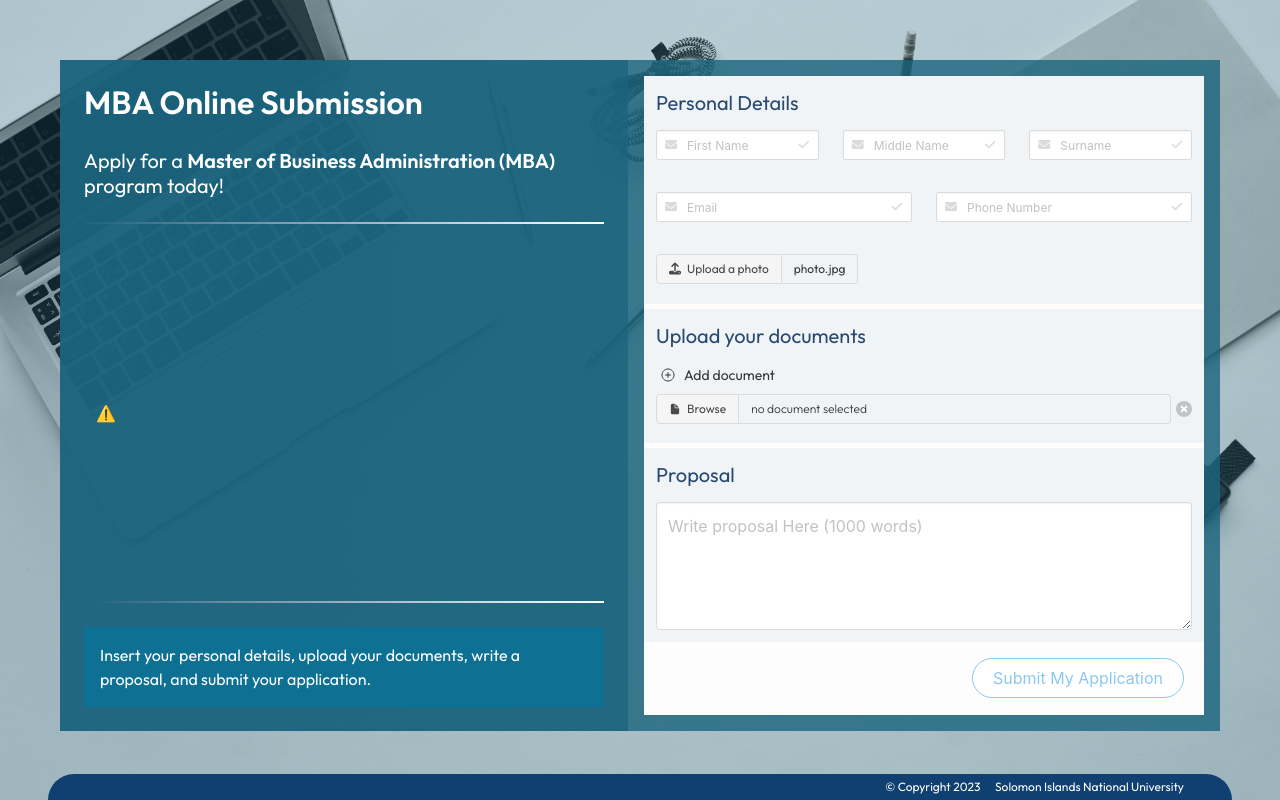
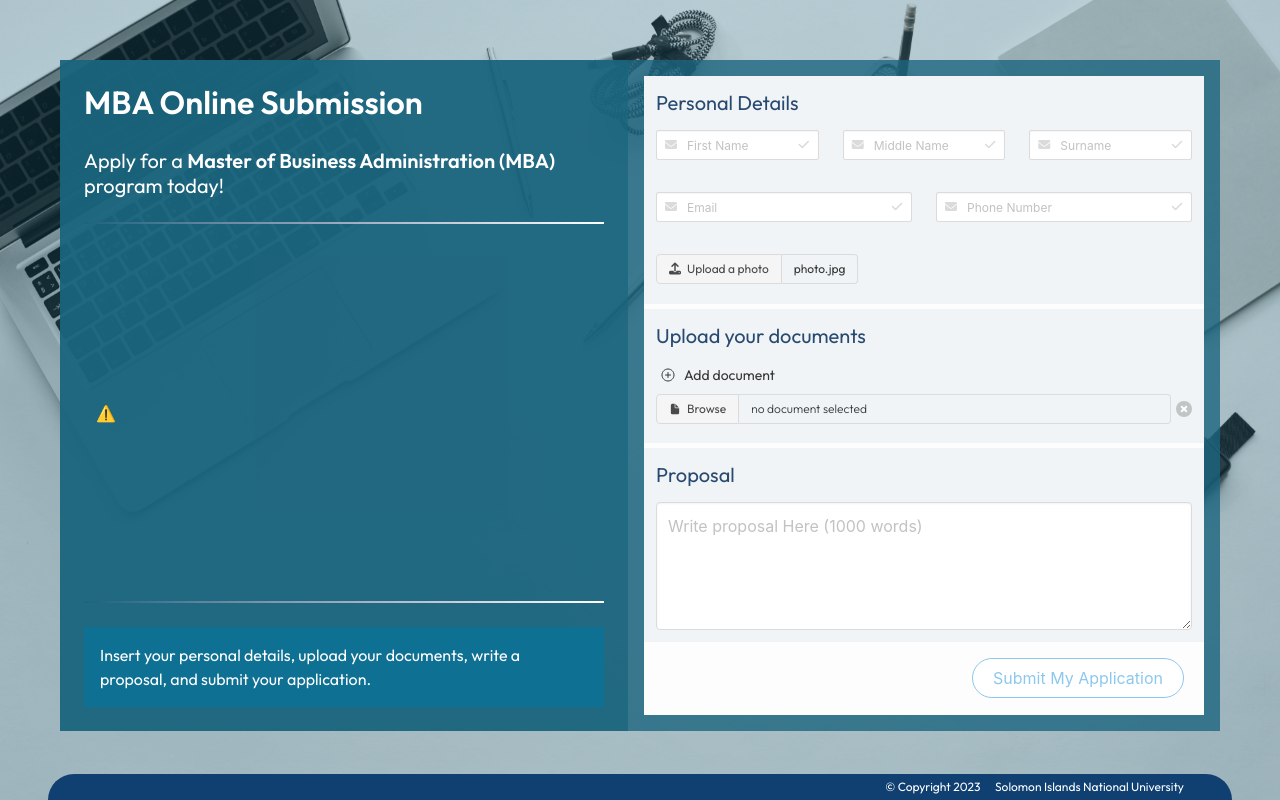
Before and after one commit to b-tupiti/sinu-admission-portal, a Django app: page / in a window 1280 px wide. Run offline with Django 4.2, Linux system fonts and the light colour scheme; some libraries are stand-ins or nearby versions.

Commit message:
updated templates

```diff
--- a/mbasubmission/static/mbasubmission/styles/main.css
+++ b/mbasubmission/static/mbasubmission/styles/main.css
@@ -3,16 +3,18 @@
 body {
   background: #1b647e;
   font-family: "Outfit", sans-serif;
+  background-image: url('/static/mbasubmission/images/bg.jpg');
+  background-size: cover;
+  background-position: center;
+  background-attachment: fixed;
+
+
 }
 
-.wrapper {
 
-    background-image: url('/static/mbasubmission/images/bg.jpg');
-    background-size: cover;
-}
 
 hr {
-  background-color: #1b647ee6;
+
   background-image: linear-gradient(to right, #1b647e, #6586a0, #9eabc0, #d1d3df, #ffffff);
 }
 
--- a/mbasubmission/templates/base.html
+++ b/mbasubmission/templates/base.html
@@ -21,12 +21,12 @@
   </head>
   <body>
     <div
-      style=" height: 100vh"
+      style=" height: 100vh;background: #1b647e4d"
       class="wrapper is-align-items-center"
     >
       <main
         class="p-5"
-        style="height: 100vh; background: #1b647e4d"
+        style="height: 100vh; "
       >
         <section class="hero">
           <div class="hero-body">
```
